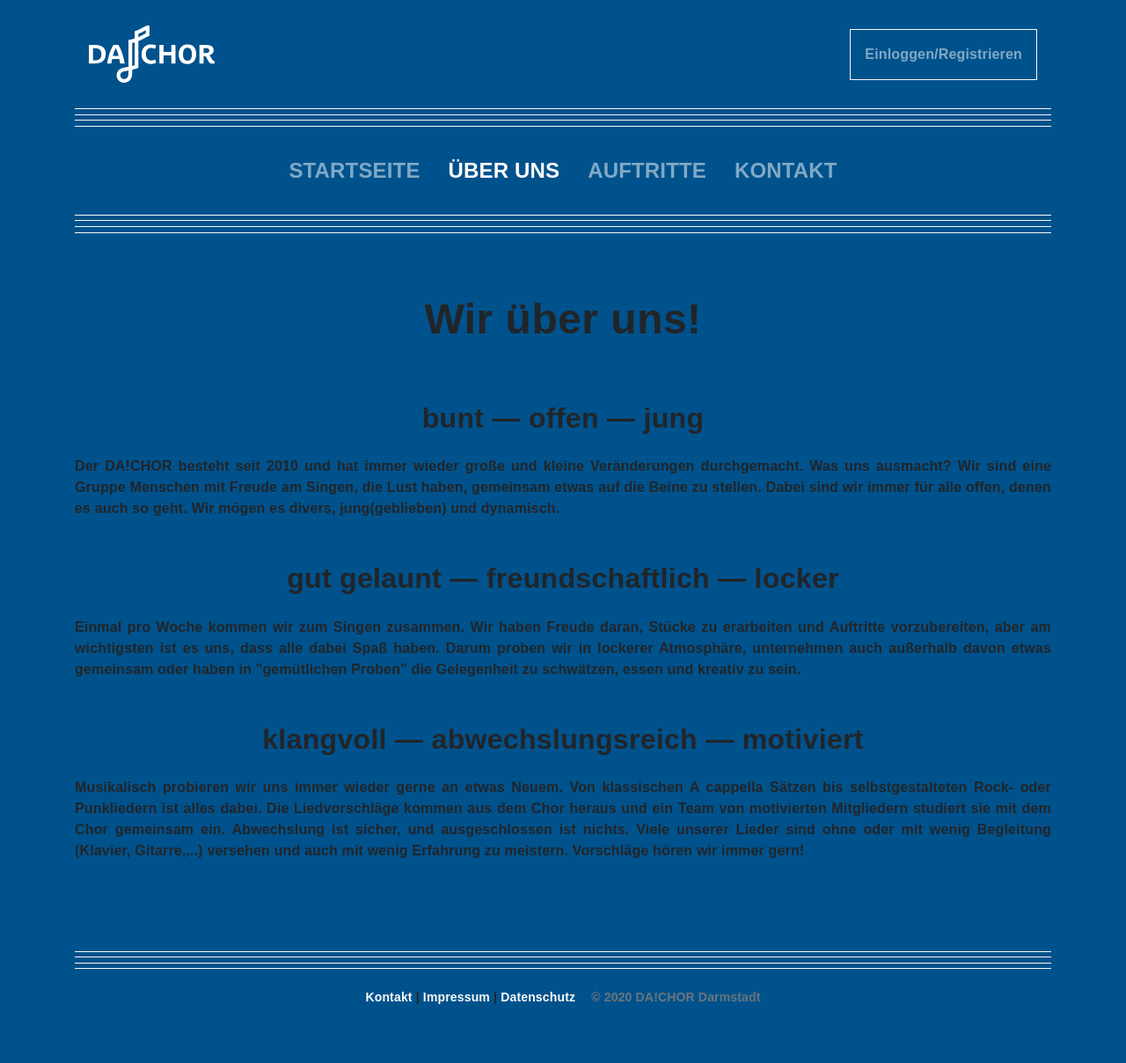
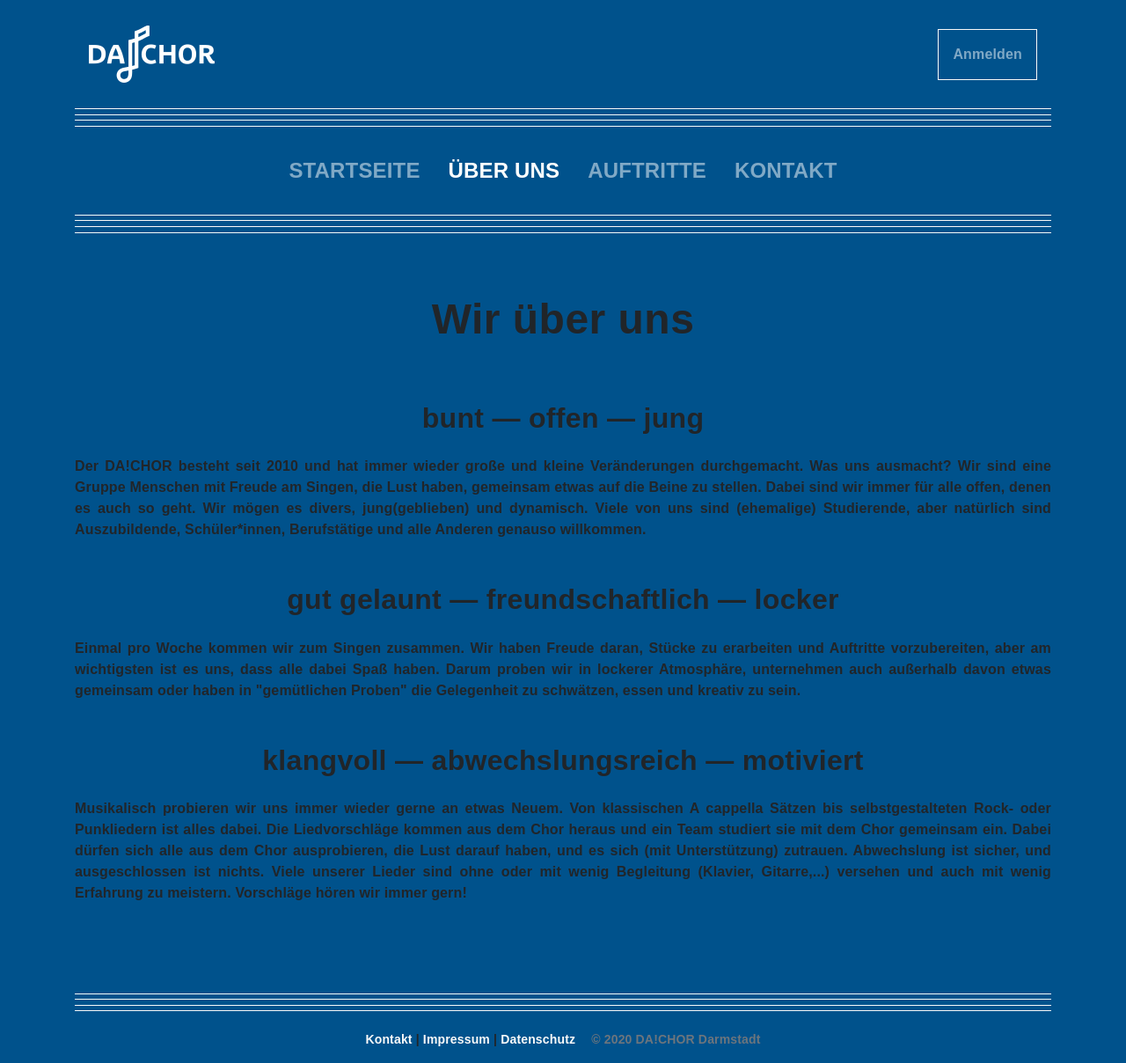
Before and after one commit to geislern/DACHOR-Website, a Django app: page /ueber_uns/ in a window 1280 px wide. Shown: the whole page at 88% size. Before the commit the page ends 1141 px from the top, so only its background shows below. Run offline with Django 3.2, Linux system fonts and the light colour scheme; some libraries are stand-ins or nearby versions; some web fonts are replaced.

Commit message:
wording updates

```diff
--- a/dachor_website/templates/dachor_website/about.html
+++ b/dachor_website/templates/dachor_website/about.html
@@ -2,14 +2,15 @@
 
 {% block content %}
 
-    <h1>Wir über uns!</h1>
+    <h1>Wir über uns</h1>
 
     <h3 class='text-center'>bunt — offen — jung</h3>
     <p>
         Der DA!CHOR besteht seit 2010 und hat immer wieder große und kleine Veränderungen durchgemacht. Was uns
         ausmacht? Wir sind eine Gruppe Menschen mit Freude am Singen, die Lust haben, gemeinsam etwas auf die Beine zu
         stellen. Dabei sind wir immer für alle offen, denen es auch so geht. Wir mögen es divers, jung(geblieben) und
-        dynamisch.
+        dynamisch. Viele von uns sind (ehemalige) Studierende, aber natürlich sind Auszubildende, Schüler*innen,
+        Berufstätige und alle Anderen genauso willkommen.
     </p>
 
     <h3 class='text-center'>gut gelaunt — freundschaftlich — locker</h3>
@@ -24,9 +25,10 @@
     <p>
         Musikalisch probieren wir uns immer wieder gerne an etwas Neuem. Von klassischen A cappella Sätzen bis
         selbstgestalteten Rock- oder Punkliedern ist alles dabei. Die Liedvorschläge kommen aus dem Chor heraus und ein
-        Team von motivierten Mitgliedern studiert sie mit dem Chor gemeinsam ein. Abwechslung ist sicher, und
-        ausgeschlossen ist nichts. Viele unserer Lieder sind ohne oder mit wenig Begleitung (Klavier, Gitarre,...)
-        versehen und auch mit wenig Erfahrung zu meistern. Vorschläge hören wir immer gern!
+        Team studiert sie mit dem Chor gemeinsam ein. Dabei dürfen sich alle aus dem Chor ausprobieren, die Lust darauf
+        haben, und es sich (mit Unterstützung) zutrauen. Abwechslung ist sicher, und ausgeschlossen ist nichts. Viele
+        unserer Lieder sind ohne oder mit wenig Begleitung (Klavier, Gitarre,...) versehen und auch mit wenig Erfahrung
+        zu meistern. Vorschläge hören wir immer gern!
     </p>
 
 {% endblock %}
--- a/dachor_website/templates/dachor_website/navbar.html
+++ b/dachor_website/templates/dachor_website/navbar.html
@@ -12,7 +12,7 @@
         <ul class="navbar-nav ml-auto flex-row">
             <li class="nav-item nav-button">
                 <div class="d-none d-sm-block">
-                    <a class="nav-link {{ login }}" href="{% url "website:login" %}">Einloggen/Registrieren</a>
+                    <a class="nav-link {{ login }}" href="{% url "website:login" %}">Anmelden</a>
                 </div>
                 <div class="d-block d-sm-none">
                     <a class="nav-link {{ login }}" href="{% url "website:login" %}">Login</a>
```
Also changed, not shown: dachor_website/templates/dachor_website/events.html (+6 -6 lines), dachor_website/templates/dachor_website/homepage.html (+5 -5 lines).
